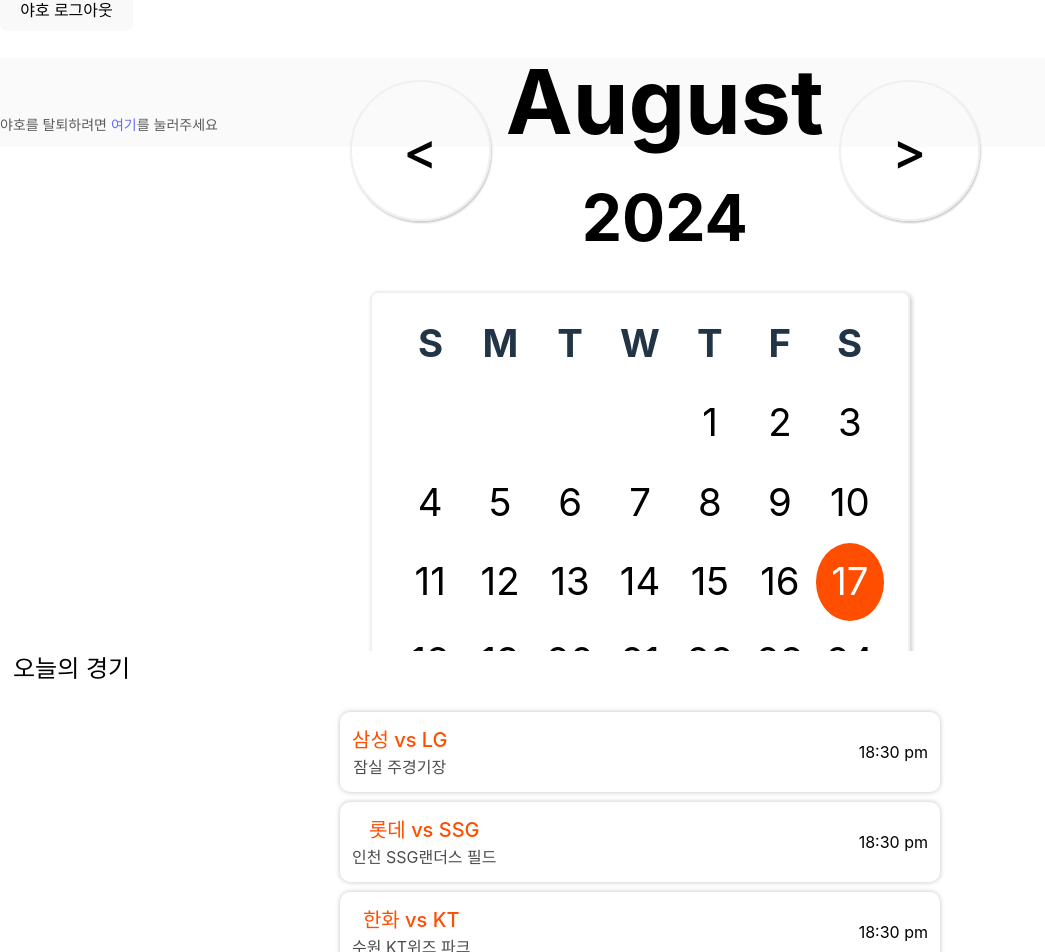
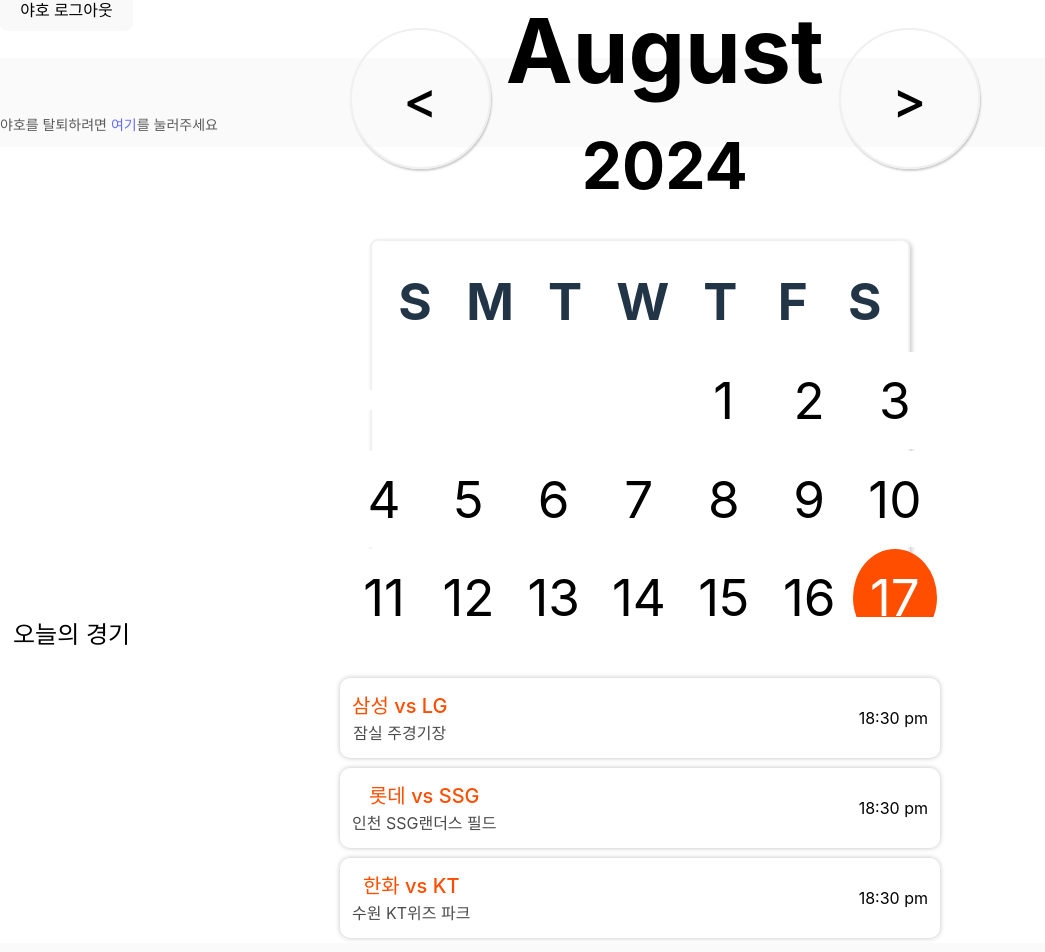
Before and after one commit to YahoProject/Yaho_FrontEnd, a React (Vite) app: page /calendar in a window 1280 px wide. Shown: the part 412-1364 px from the top of the page, without its empty margins (0-1045 px from the left). Built offline with nearby package versions, Linux system fonts and the light colour scheme; no server answers; the HTML template or start-up script is replaced by a standard one.

Commit message:
Update CustomCalendar.css

```diff
--- a/src/styles/CustomCalendar.css
+++ b/src/styles/CustomCalendar.css
@@ -1,10 +1,15 @@
+body{
+
+  background-color: white;
+  overflow-y: auto;
+}
 .custom-calendar-wrapper {
   background-color: white;
   padding: 0;
   display: flex;
   justify-content: center;
-  height: 60vh;
-  margin-top: 10px;
+  height: 50vh;
+  margin-top: 60px;
 }
 
 .custom-calendar {
@@ -73,19 +78,17 @@
   justify-content: center;
 }
 
-/* 요일(S, M, T, 등) 스타일 */
 .calendar-weekdays {
   display: grid;
   grid-template-columns: repeat(7, 1fr);
   gap: 6px;
-  text-align: center; /* 가운데 정렬 */
+  text-align: center;
 }
 
-/* 요일 텍스트 스타일 */
 .calendar-weekday {
   font-weight: bold;
   padding: 12px;
-  font-size: 3vw;
+  font-size: 4vw;
 }
 
 /* 달력 날짜 스타일 */
@@ -103,7 +106,7 @@
   align-items: center;
   justify-content: center;
   padding: 10px;
-  font-size: 3vw;
+  font-size: 4vw;
 }
 
 
@@ -113,7 +116,6 @@
   border-radius: 50%;
 }
 
-/* 오버레이 */
 .overlay {
   position: fixed;
   top: 0;
```
